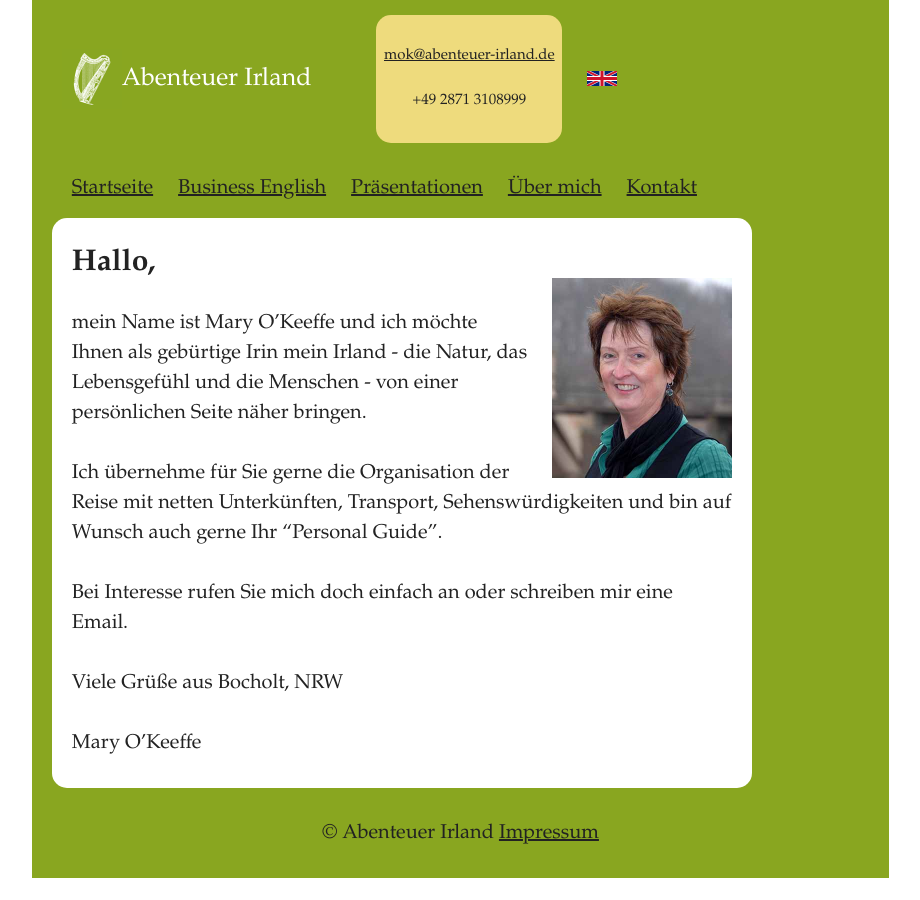
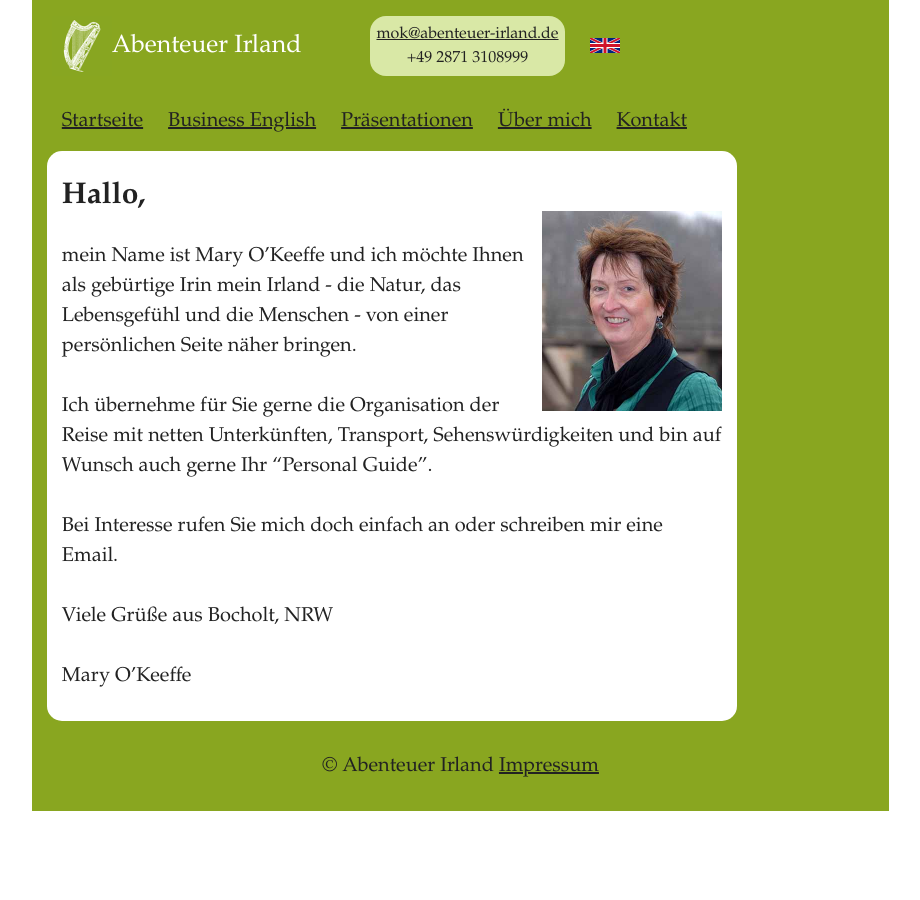
Before and after one commit to ArloL/abenteuer-irland, a Jekyll site: the page built from index.md, in a window 1280 px wide. Shown: the whole page, without its empty margins (109-1029 px from the left). Built offline with Jekyll 4.4.1, drawn with Linux system fonts in a browser that asks for light colours.

Commit message:
Compile less

```diff
--- a/_includes/header.html
+++ b/_includes/header.html
@@ -15,7 +15,7 @@
     <meta http-equiv="Content-Language" content="{{language}}">
     <meta name="viewport" content="width=device-width">
     <base href="{{site.url}}{{site.baseurl}}">
-    <link rel="stylesheet" href="css/08a1a6035acfc0f224732bf84e29dcf5.css">
+    <link rel="stylesheet" href="css/acb716e36127cadd47725931c0aee002.css">
     {% if page.canonical %}
     <link rel="canonical" href="{{site.url}}{{site.baseurl}}{{page.canonical}}">
     {% endif %}
--- a/css/08a1a6035acfc0f224732bf84e29dcf5.css
+++ b/css/acb716e36127cadd47725931c0aee002.css
@@ -37,8 +37,8 @@ textarea{overflow:auto;vertical-align:top;}
 table{border-collapse:collapse;border-spacing:0}
 html,button,input,select,textarea{color:#222}
 body{font-family:"Palatino Linotype",Palatino,Palladio,"URW Palladio L","Book Antiqua",Baskerville,"Bookman Old Style","Bitstream Charter","Nimbus Roman No9 L",Garamond,"Apple Garamond","ITC Garamond Narrow","New Century Schoolbook","Century Schoolbook","Century Schoolbook L",Georgia,serif;font-size:1em;line-height:1.5}
-::-moz-selection{color:#fdf6e3;background:#268bd2;text-shadow:none}
-::selection{color:#fdf6e3;background:#268bd2;text-shadow:none}
+::-moz-selection{color:#fff;background:#268bd2;text-shadow:none}
+::selection{color:#fff;background:#268bd2;text-shadow:none}
 hr{display:block;height:1px;border:0;border-top:1px solid #ccc;margin:1.5em 0;padding:0}
 img{vertical-align:middle}
 fieldset{border:0;margin:0;padding:0}
@@ -53,16 +53,16 @@ p{margin:1.5em 0}
 ol,ul{padding:0 0 0 1.5em;margin:1.5em 0}
 ul ul,ul ol,ol ol,ol ul{margin:0}
 a,a:active,a:visited{color:#222}
-.body{background:#89a620}
-.header{padding:0 1.5em}
+.body{background-color:#89a620}
+.header{margin:0 1em}
 a.logo{font-size:1.25em;display:inline-block;vertical-align:middle;margin:.6em 0;color:#fff;text-decoration:none}
-.telBox{display:none;vertical-align:middle;font-size:.75em;padding:.5em;margin:1em 0;margin-left:4em;background-color:#eedb7d;text-align:center;-webkit-border-radius:1em;-moz-border-radius:1em;border-radius:1em}
+.telBox{display:none;vertical-align:middle;font-size:0.8em;padding:0.375em;margin:0.9375em 0;margin-left:4em;background-color:#d9e8a6;text-align:center;-webkit-border-radius:1em;-moz-border-radius:1em;border-radius:1em}.telBox p{margin:0}
 .language{display:inline-block;margin:1.5em 0;margin-left:1em}
-.nav{list-style:none;padding:0;margin:.75em 0}.nav li{display:inline}.nav li a{padding:.5em;white-space:nowrap}.nav li a:hover,.nav li a:focus{background:#f1ae5d}
-.article{max-width:33em;min-width:15em;word-wrap:break-word;background:#fff;padding:0 1em;margin:0 1em;-webkit-border-radius:.75em;-moz-border-radius:.75em;border-radius:.75em;}.article:before,.article:after{content:" ";display:table;}
+.nav{list-style:none;padding:0;margin:.75em 0}.nav li{display:inline-block}.nav li a{padding:.25em .5em;white-space:nowrap}.nav li a:hover,.nav li a:focus{background-color:#d9e8a6}
+.article{max-width:33em;min-width:15em;word-wrap:break-word;background-color:#fff;padding:0 .75em;margin:0 .75em;-webkit-border-radius:.75em;-moz-border-radius:.75em;border-radius:.75em;}.article:before,.article:after{content:" ";display:table;}
 .article:after{clear:both}
 .article{*zoom:1}
-.article .mary{float:right;margin:1.5em 0 0.5em 1em;width:9em;height:auto;max-width:180px;max-height:200px}
+.article .mary{float:right;margin:1.5em 0 0.5em 0.75em;width:9em;height:auto;max-width:180px;max-height:200px}
 .footer{text-align:center;}.footer:before,.footer:after{content:" ";display:table;}
 .footer:after{clear:both}
 .footer{*zoom:1}
```
